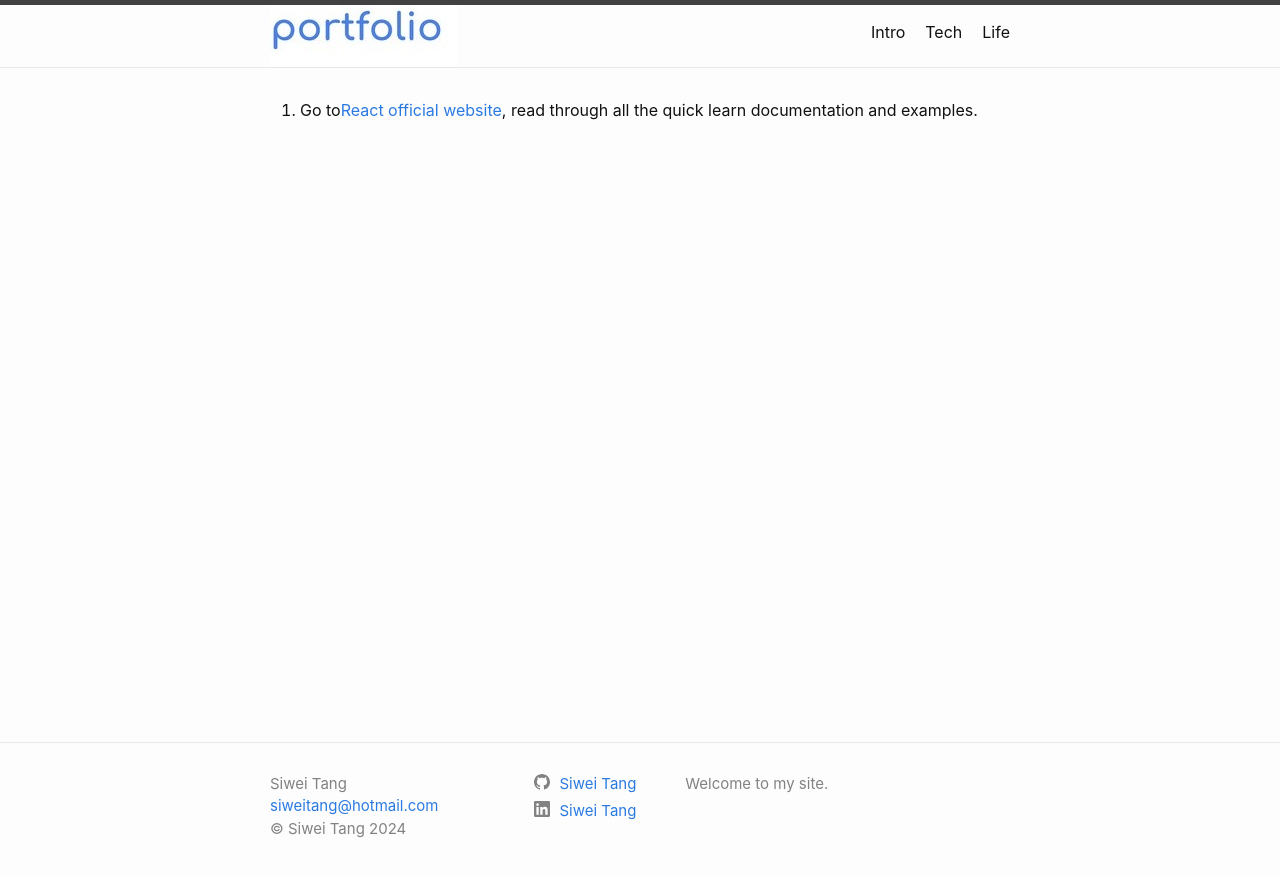
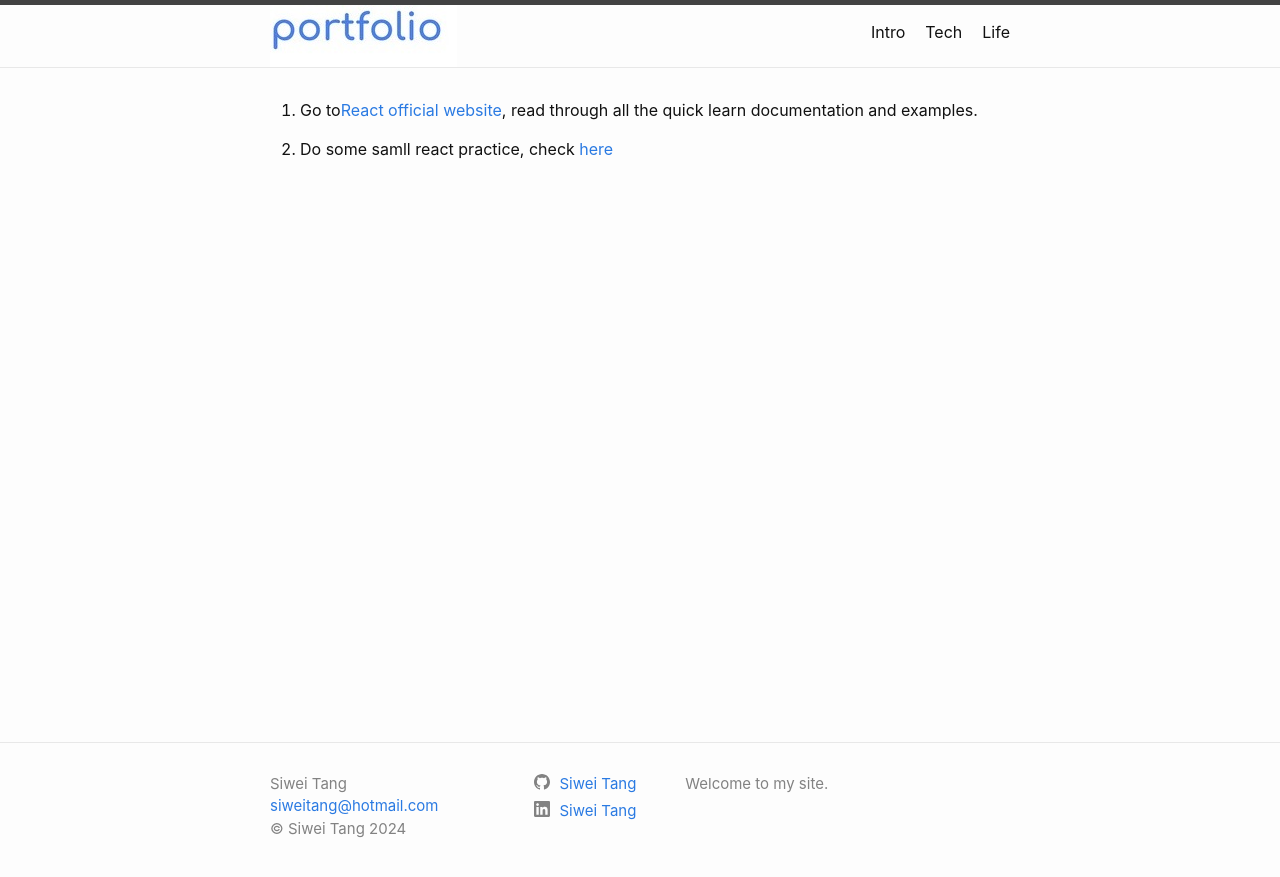
Before and after one commit to tangsiwei0831/portofolio, a Jekyll site: the page built from _Learn/React.md, in a window 1280 px wide. Shown: the top 877 px of the page. Built offline with Jekyll 4.4.1, drawn with Linux system fonts in a browser that asks for light colours.

Commit message:
add learning resource

```diff
--- a/_Learn/React.md
+++ b/_Learn/React.md
@@ -1,8 +1,10 @@
 ---
 layout: post
-title:  "1. React"
+title:  "React"
 category: tech
 permalink: /tech/learn/react
 order: 1
 ---
 1. Go to[React official website](https://react.dev/learn), read through all the quick learn documentation and examples.
+
+2. Do some samll react practice, check [here](https://github.com/tangsiwei0831/react-practice)
--- a/_layouts/learn.html
+++ b/_layouts/learn.html
@@ -16,4 +16,9 @@ layout: default
           {% endif %}
           <!-- </li> -->
       {% endfor %}
+      <h3>Github Action
+        <ul>
+            <li><a href="https://www.youtube.com/watch?v=TLB5MY9BBa4">tutorial</a></li>
+        </ul>
+      </h3>
   </ul>
```
Also changed, not shown: _Places/2022-07-11-Restaurants-01.md (+4 -0 lines).
